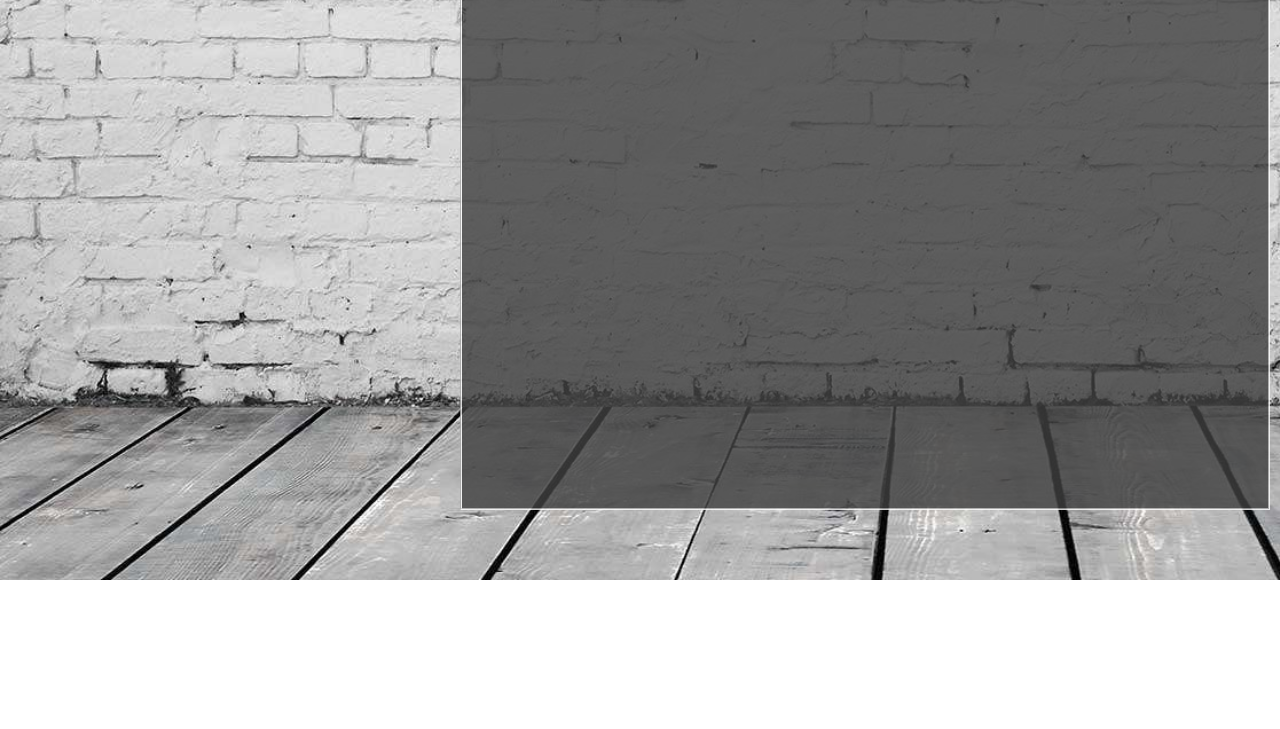
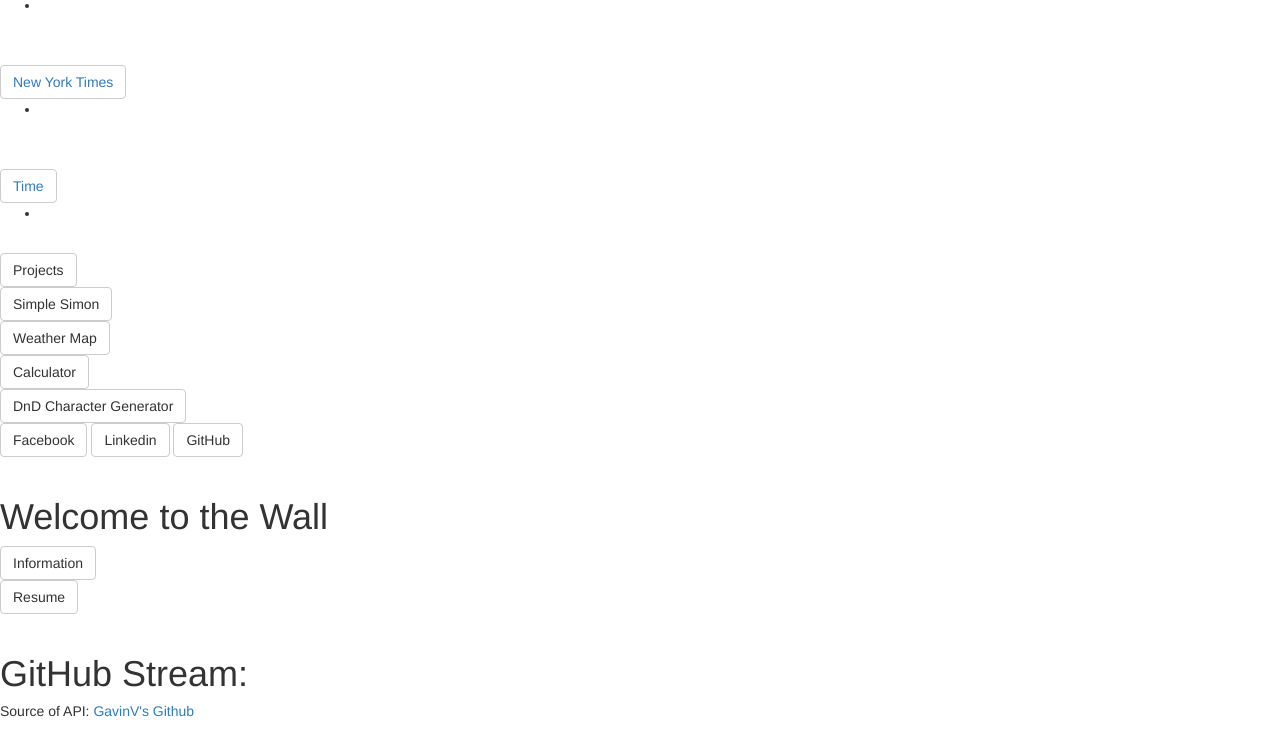
Before and after one commit to AScottSanAntonio/Personal.dev, a plain HTML site: page public/index.html in a window 1280 px wide. Shown: the part 520-1249 px from the top of the page. Before the commit the page ends 1100 px from the top, so only its background shows below. Drawn offline with nearby package versions, Linux system fonts and the light colour scheme; no server answers.

Commit message:
"revisions to main page, style changes."

```diff
--- a/public/css/index.css
+++ b/public/css/index.css
@@ -1,4 +1,4 @@
-#githeading2
+/*#githeading2
 {
 	opacity: .7;
 	width: 170px;
@@ -249,4 +249,4 @@ a
 	margin: 20px;
 	top: 135px;
 	font-family: 'Shadows Into Light', cursive;
-}
+}*/
```
Also changed, not shown: 1 other file.
